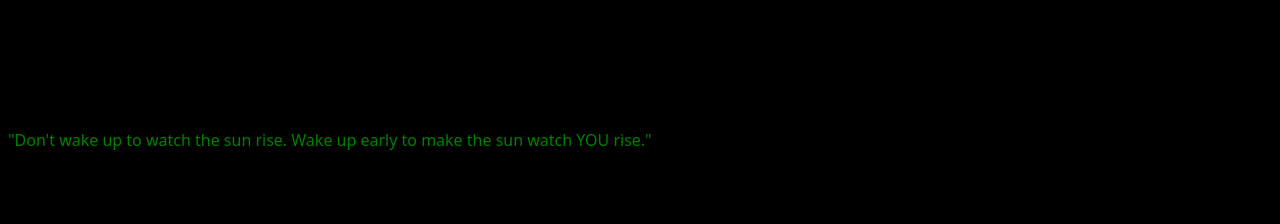
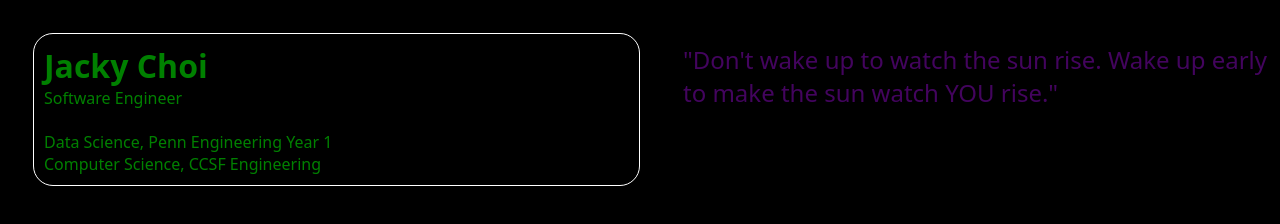
Before and after one commit to numbers0/jacky, a plain HTML site: page index.html in a window 1280 px wide. Drawn offline with Linux system fonts and the light colour scheme.

Commit message:
update text colors, format

```diff
--- a/index.html
+++ b/index.html
@@ -7,7 +7,18 @@
     <link rel="stylesheet" href="styles.css">
 </head>
 <body>
-    <h1 id="title">SMALLNUMBERS SPOT</h1>
-    <p>"Don't wake up to watch the sun rise. Wake up early to make the sun watch YOU rise."</p>
+    <main>
+        <div class="me">
+            <h1 id="title">Jacky Choi</h1>
+            <p>Software Engineer</p>
+            <br>
+            <p>Data Science, Penn Engineering Year 1</p>
+            <p>Computer Science, CCSF Engineering</p>
+        </div>
+        <p class="quote">"Don't wake up to watch the sun rise. Wake up early to make the sun watch YOU rise."</p>
+
+    </main>
+
+
 </body>
 </html>
--- a/styles.css
+++ b/styles.css
@@ -1,22 +1,38 @@
 * {
+    margin: 0;
+    padding: 0;
+    box-sizing: border-box;
     background-color: black;
     color: green;
     font-family: system-ui, -apple-system, BlinkMacSystemFont, 'Segoe UI', Roboto, Oxygen, Ubuntu, Cantarell, 'Open Sans', 'Helvetica Neue', sans-serif;
 }
 
-
-#title {
-    position: relative;
-    font-size: 3rem;
-    color: #511662;
-    animation: move-title 7s linear infinite;
+main {
+    margin: 0 auto;
+    padding: 33px;
+    display: flex;
+    gap: 33px;
 }
 
-@keyframes move-title {
-    0% {
-        left: 100%;
+.me {
+    border: 1px solid white;
+    padding: 10px;
+    border-radius: 20px;
+    width: 100%;
+    min-width: 50%;
+}
+
+.quote {
+    width:100%;
+    font-size: 24px;
+    color: rgb(67, 4, 94);
+    padding: 10px;
+    min-width: 50%;
+}
+
+@media screen and (max-width: 520px) {
+    main {
+        display: flex;
+        flex-direction: column;
     }
-    100% {
-        left: -100%;
-    }
-}
+  }
```
